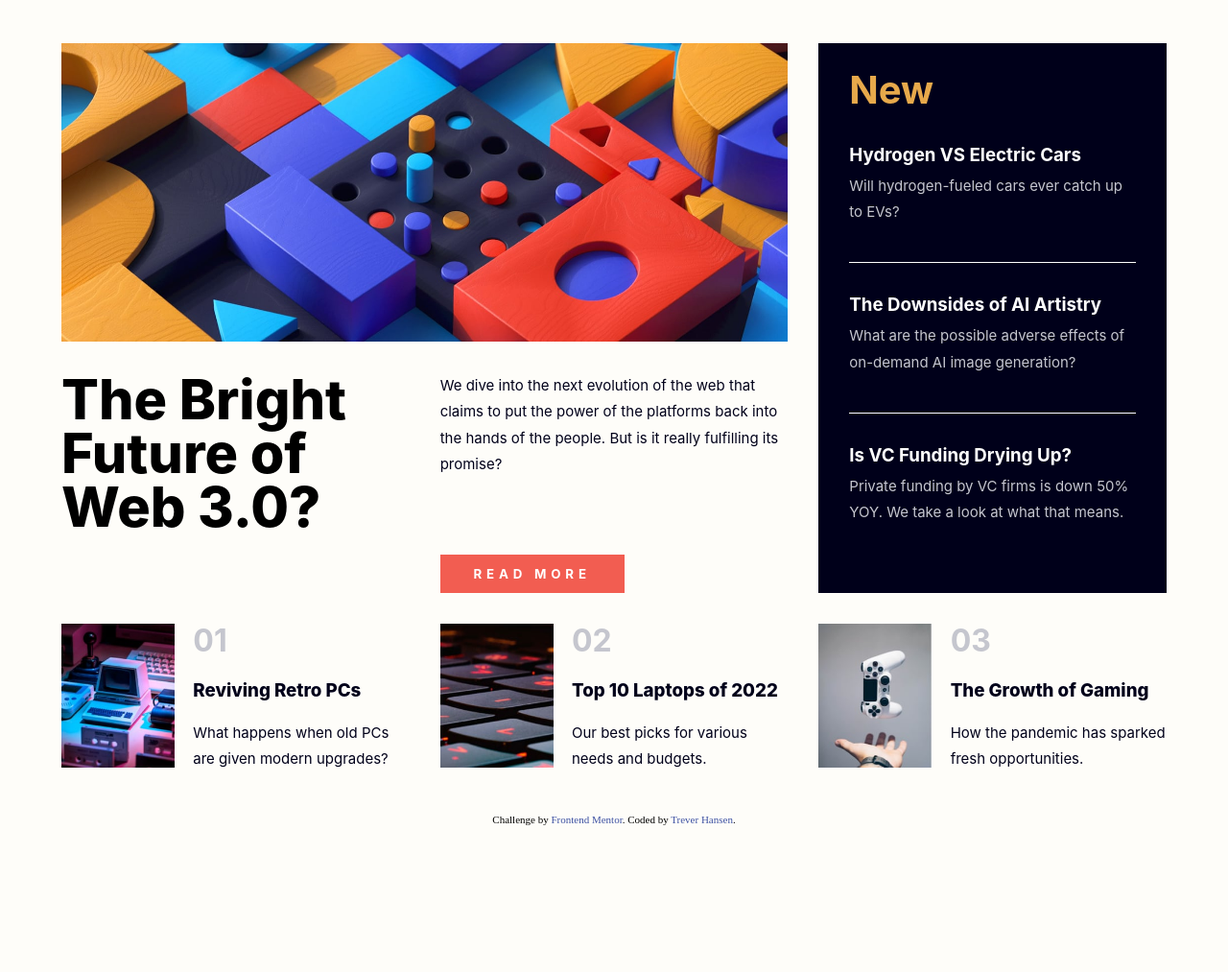
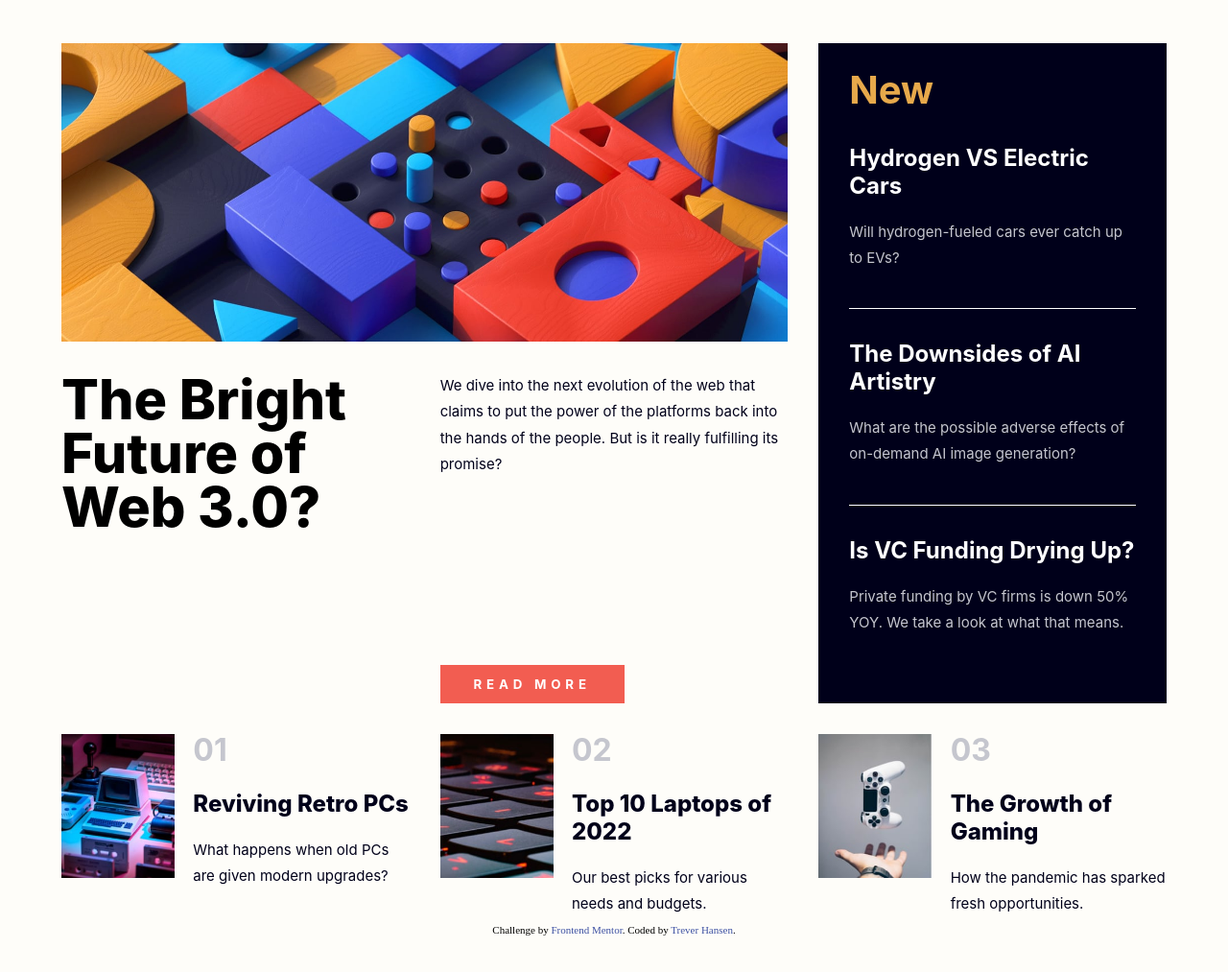
Before and after one commit to Thansen1990/news-homepage-main, a plain HTML site: page index.html in a window 1280 px wide. Shown: the part 75-1088 px from the top of the page at 96% size. Drawn offline with Linux system fonts and the light colour scheme.

Commit message:
minor changes

```diff
--- a/index.html
+++ b/index.html
@@ -90,12 +90,12 @@
 					<h1 class="sideline_articles_header inter700">New</h1>
 
 					<div class="side_article_container border_b">
-					<h3 class="inter700"><a href="/">Hydrogen VS Electric Cars</a></h3>
+					<h2 class="inter700"><a href="/">Hydrogen VS Electric Cars</a></h2>
 					<p class='inter400 f15 line_h'>Will hydrogen-fueled cars ever catch up to EVs?</p>
 				</div>
 
 				<div class="side_article_container border_b">
-					<h3 class="inter700"><a href="/">The Downsides of AI Artistry</a></h3>
+					<h2 class="inter700"><a href="/">The Downsides of AI Artistry</a></h2>
 					<p class='inter400 f15 line_h'>
 						What are the possible adverse effects of on-demand AI image
 						generation?
@@ -103,7 +103,7 @@
 				</div>
 
 				<div class="side_article_container">
-					<h3 class="inter700"><a href="/">Is VC Funding Drying Up?</a></h3>
+					<h2 class="inter700"><a href="/">Is VC Funding Drying Up?</a></h2>
 					<p class='inter400 f15 line_h'>
 						Private funding by VC firms is down 50% YOY. We take a look at what
 						that means.
@@ -120,7 +120,7 @@
 					/>
 					<div class='bottom_text_container'>
 						<h1 class="inter700 font_gb">01</h1>
-						<h3 class="inter800 font_dgb"><a href="/">Reviving Retro PCs</a></h4>
+						<h2 class="inter800 font_dgb"><a href="/">Reviving Retro PCs</a></h4>
 						<p class='inter400 f15 font_dgb line_h'>What happens when old PCs are given modern upgrades?</p>
 					</div>
 				</div>
@@ -134,7 +134,7 @@
 
 					<div class='bottom_text_container'>
 						<h1 class="inter700 font_gb">02</h1>
-						<h3 class="inter800 font_dgb"><a href="/">Top 10 Laptops of 2022</a></h3>
+						<h2 class="inter800 font_dgb"><a href="/">Top 10 Laptops of 2022</a></h2>
 						<p class='inter400 f15 font_dgb line_h'>Our best picks for various needs and budgets.</p>
 					</div>
 				</div>
@@ -148,7 +148,7 @@
 					/>
 					<div class='bottom_text_container'>
 						<h1 class="inter700 font_gb bgtest">03</h1>
-						<h3 class="inter800 font_dgb bgtest"><a href="/">The Growth of Gaming</a></h3>
+						<h2 class="inter800 font_dgb bgtest"><a href="/">The Growth of Gaming</a></h2>
 						<p class='inter400 f15 font_dgb line_h'>How the pandemic has sparked fresh opportunities.</p>
 					</div>
 				</div>
```
